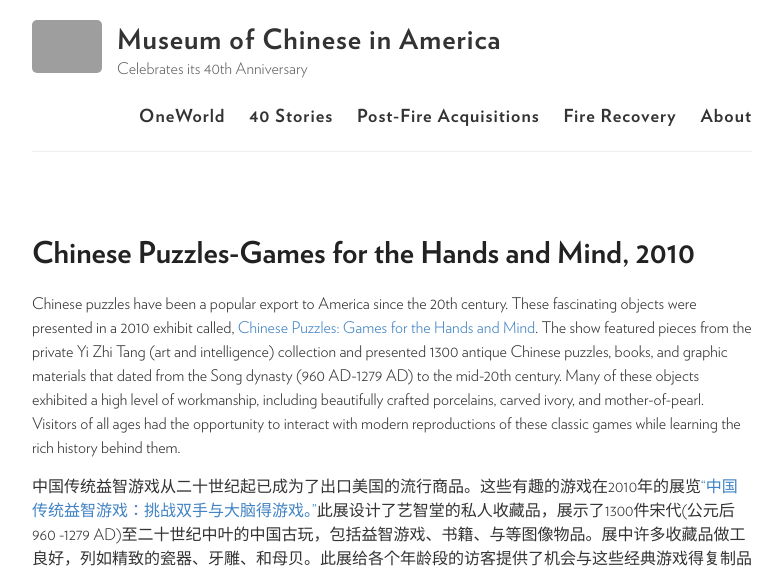
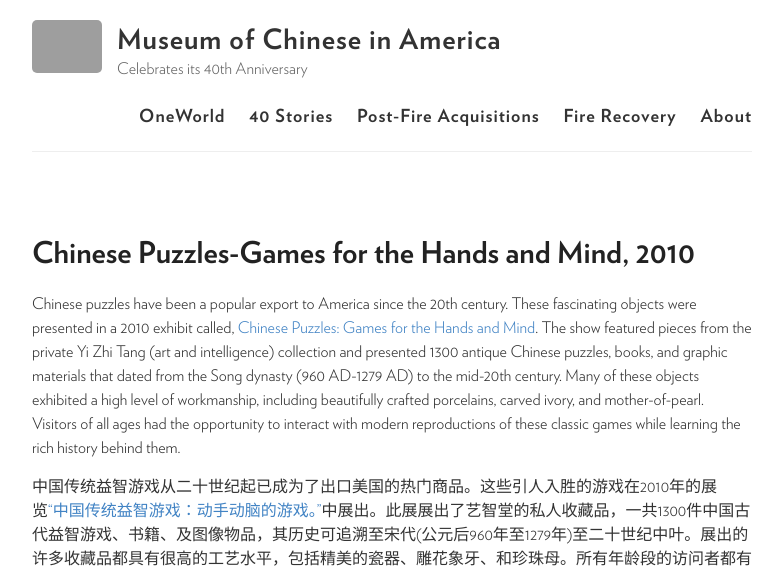
Before and after one commit to moca40/moca40.github.io, a Jekyll site: the page built from _stories/2010-01-01-chinese-puzzles.md, in a window 1280 px wide, cut to the strip 0-572 px from the top of the page. Shown: the whole strip, without its empty margins (248-1030 px from the left). Built offline with Jekyll 4.4.1, drawn with Linux system fonts in a browser that asks for light colours; some of the changed text lies outside the part shown; grey boxes are pictures that could not be loaded.

Commit message:
Update 2010-01-01-chinese-puzzles.md

```diff
--- a/_stories/2010-01-01-chinese-puzzles.md
+++ b/_stories/2010-01-01-chinese-puzzles.md
@@ -23,6 +23,6 @@
 Chinese puzzles have been a popular export to America since the 20th century. These fascinating objects were presented in a 2010 exhibit called, [Chinese Puzzles: Games for the Hands and Mind](http://www.mocanyc.org/exhibitions/past/chinese_puzzles_games_for_the_hands_and_mind). The show featured pieces from the private Yi Zhi Tang (art and intelligence) collection and presented 1300 antique Chinese puzzles, books, and graphic materials that dated from the Song dynasty (960 AD-1279 AD) to the mid-20th century. Many of these objects exhibited a high level of workmanship, including beautifully crafted porcelains, carved ivory, and mother-of-pearl. Visitors of all ages had the opportunity to interact with modern reproductions of these classic games while learning the rich history behind them.
 
 
-中国传统益智游戏从二十世纪起已成为了出口美国的流行商品。这些有趣的游戏在2010年的展览[“中国传统益智游戏：挑战双手与大脑得游戏。”](http://www.mocanyc.org/exhibitions/past/chinese_puzzles_games_for_the_hands_and_mind)此展设计了艺智堂的私人收藏品，展示了1300件宋代(公元后960 -1279 AD)至二十世纪中叶的中国古玩，包括益智游戏、书籍、与等图像物品。展中许多收藏品做工良好，列如精致的瓷器、牙雕、和母贝。此展给各个年龄段的访客提供了机会与这些经典游戏得复制品进行互动，且在同时让访客卖弄了解这些游戏丰富的历史。
+中国传统益智游戏从二十世纪起已成为了出口美国的热门商品。这些引人入胜的游戏在2010年的展览[“中国传统益智游戏：动手动脑的游戏。”](http://www.mocanyc.org/exhibitions/past/chinese_puzzles_games_for_the_hands_and_mind)中展出。此展展出了艺智堂的私人收藏品，一共1300件中国古代益智游戏、书籍、及图像物品，其历史可追溯至宋代(公元后960年至1279年)至二十世纪中叶。展出的许多收藏品都具有很高的工艺水平，包括精美的瓷器、雕花象牙、和珍珠母。所有年龄段的访问者都有机会与这些经典游戏的现代复制品进行互动，同时了解其背后的丰富历史。
 
 {% include slideshow.html %}
```
